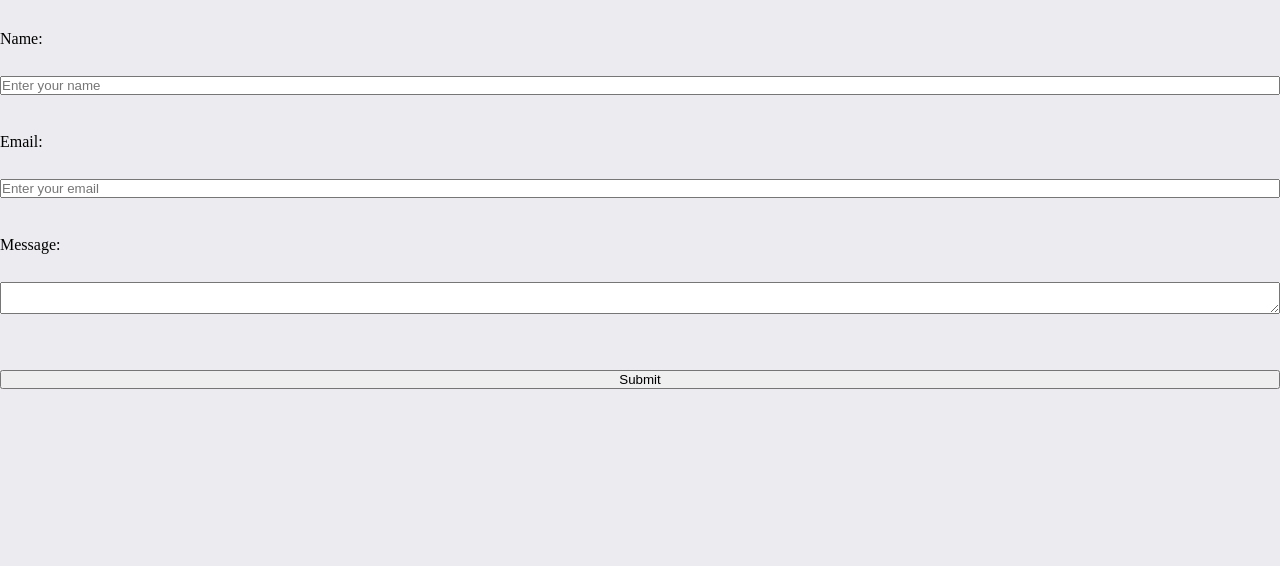
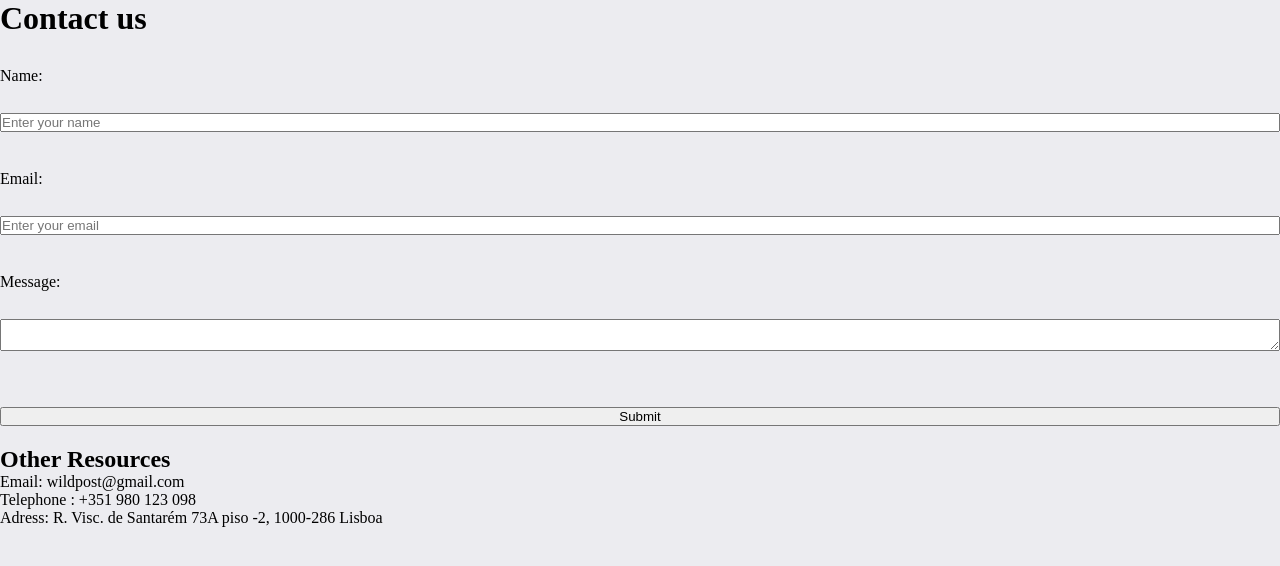
Before and after one commit to GoncaloDiogoCoelho/The-Wild-Post, a plain HTML site: page contactus.html in a window 1280 px wide. Drawn offline with Linux system fonts and the light colour scheme.

Commit message:
contacus js

```diff
--- a/contactus.html
+++ b/contactus.html
@@ -8,6 +8,9 @@
     <link rel="stylesheet" href="styles.css" />
   </head>
   <body>
+    <div>
+      <h1>Contact us</h1>
+    </div>
     <section id="contact" class="container">
       <form id="contactForm">
         <label for="name">Name:</label><br />
@@ -32,6 +35,20 @@
         <input type="submit" value="Submit" />
       </form>
     </section>
+    <div>
+      <h2>Other Resources</h2>
+      <ul>
+        <li>
+          <aa href="mailto: nunosantosmatoscorreia@gmail.com">
+            Email: wildpost@gmail.com</aa
+          >
+        </li>
+        <li><a>Telephone : +351 980 123 098</a></li>
+        <li>
+          <a>Adress: R. Visc. de Santarém 73A piso -2, 1000-286 Lisboa</a>
+        </li>
+      </ul>
+    </div>
     <script src="scriptcontact.js"></script>
   </body>
 </html>
```
Also changed, not shown: scriptcontact.js (line endings or trailing spaces), 1 other file.
